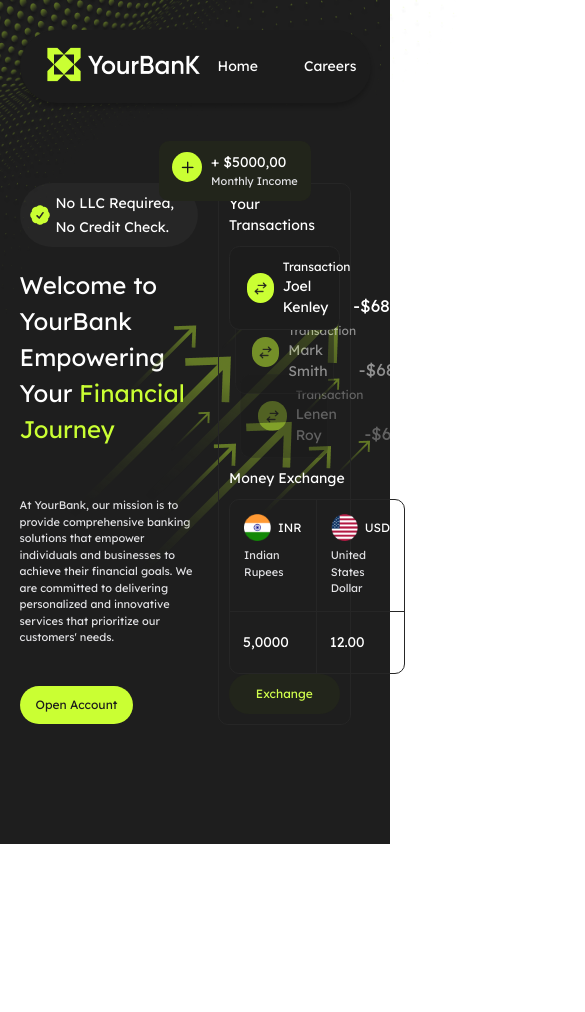
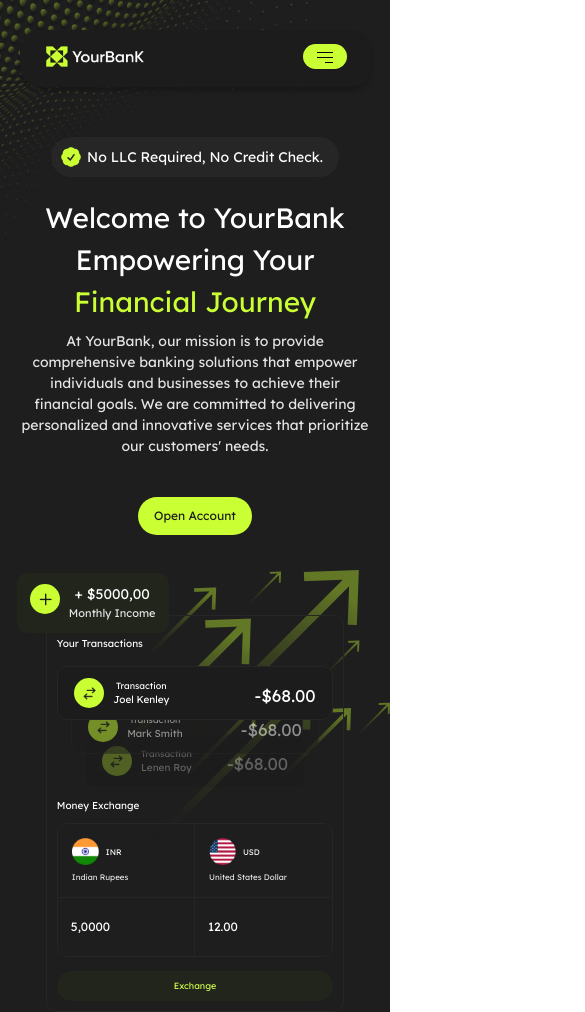
Before and after one commit to I-BroneX-I/Bank, a website built with webpack: page src/index.html in a window 390 px wide. Shown: the top 1012 px of the page, 585 px wide, since content can reach past the window. Before the commit the page ends 844 px from the top, so only its background shows below. Built offline with nearby package versions, Linux system fonts and the light colour scheme; files whose address does not match are found by name.

Commit message:
laptop Header

```diff
--- a/src/index.html
+++ b/src/index.html
@@ -16,10 +16,15 @@
                 <div class="topNav__logo">
                     <a href="">
                         <img src="./assets/images/logo_top.png" alt="logo">
-
                     </a>
                 </div>
                 <nav class="topNav__nav">
+                    <div id="burgetBtn" class="burger">
+                        <hr />
+                        <hr />
+                        <hr />
+                    </div>
+                    <nav id="bodyNav">
                         <li>
                             <a href="">Home</a>
                         </li>
@@ -33,7 +38,9 @@
                             <a href="">Security</a>
                         </li>
                     </nav>
-                <div class="topNav__form">
+
+                </nav>
+                <div id="topForm" class="topNav__form">
                     <div class="singUn">Sing Up</div>
                     <div class="login">Login</div>
                 </div>
--- a/src/index.js
+++ b/src/index.js
@@ -1,3 +1,3 @@
 import './styles/index.scss';
 
-import './scripts/hello'
+import './scripts/header/butgerMenu';
--- /dev/null
+++ b/src/scripts/header/butgerMenu.js
@@ -0,0 +1,9 @@
+'use strict'
+
+const burgetBtn = document.querySelector('#burgetBtn');
+const ul = document.querySelector('#bodyNav');
+
+burgetBtn.addEventListener('click', function(event){
+    this.classList.toggle('activeBurger');
+    ul.classList.toggle('activeUl');
+})
--- a/src/scripts/hello.js
+++ /dev/null
@@ -1 +0,0 @@
-'use strict'
--- a/src/styles/components/header.scss
+++ b/src/styles/components/header.scss
@@ -18,6 +18,10 @@ header {
         position: center;
         background-size: cover;
         background-repeat: no-repeat;
+
+        @media (max-width: 769px) {
+            width: 80%;
+        }
     }
 
     &::after {
@@ -34,14 +38,22 @@ header {
         align-items: center;
 
         background-image: url('./../assets/images/header_bg.png');
+        background-position: right;
+        background-repeat: no-repeat;
 
         @media (max-width: 1440px) {
             right: 20px;
+        }
+        @media (max-width: 769px) {
+            top: 570px;
+            right: 0;
+            width: 90%;
         }
     }
 
     .container {
         padding-top: 50px;
+
         @media (max-width: 1200px) {
             padding-top: 30px;
         }
@@ -50,9 +62,9 @@ header {
     .topNav {
         position: relative;
         z-index: 2;
-        border-radius: 100px;
+        border-radius: 20px;
         padding: 20px 34px;
-        display: grid;
+        display: flex;
         justify-content: space-between;
         align-items: center;
         grid-template-columns: min-content min-content min-content;
@@ -65,13 +77,76 @@ header {
             padding: 14px 24px;
         }
 
+        @media (max-width: 769px) {
+            align-items: start;
+        }
+
+        &__logo {
+            img {
+                width: 150px;
+                height: 40px;
+
+                @media (max-width: 769px) {
+                    width: 100px;
+                    height: 25px;
+                }
+            }
+        }
+
         &__nav {
+            display: grid;
+            align-items: center;
+
+            @media (max-width: 769px) {
+                display: grid;
+                justify-content: end;
+            }
+
+            .burger {
+                display: none;
+
+                @media (max-width: 769px) {
+                    display: grid;
+                    justify-content: center;
+                    align-items: center;
+                    padding: 6px 14px;
+                    width: max-content;
+                    height: 25px;
+
+                    border-radius: 82px;
+
+                    background: $mainColor;
+
+                    hr {
+                        width: 16px;
+                        margin: 2px 0;
+                        height: 1px;
+                        background-color: #000;
+                        border: 0;
+
+                        &:last-child {
+                            width: 8px;
+                            justify-self: end;
+                        }
+                    }
+                }
+            }
+            .activeBurger{
+                background-color: red;
+            }
+            nav {
                 display: grid;
                 grid-template-columns: repeat(4, min-content);
                 gap: 26px;
 
                 @media (max-width: 1200px) {
                     gap: 10px;
+                }
+
+                @media (max-width: 769px) {
+                    display: none;
+                    grid-template-columns: 1fr;
+                    gap: 0;
                 }
 
                 li {
@@ -102,6 +177,14 @@ header {
                     }
                 }
             }
+            .activeUl{
+                display: grid;
+            }
+
+            .close {
+                display: none;
+            }
+        }
 
         &__form {
             display: grid;
@@ -113,6 +196,9 @@ header {
                 gap: 20px;
             }
 
+            @media (max-width: 769px) {
+                display: none;
+            }
             .singUn {
                 font-family: Lexend, sans-serif;
                 font-size: 18px;
@@ -151,6 +237,10 @@ header {
                 }
             }
         }
+
+        .close {
+            display: none;
+        }
     }
 
     .headerContent {
@@ -170,7 +260,15 @@ header {
         }
 
         @media (max-width: 992px) {
+            padding-top: 50px;
             gap: 20px;
+        }
+
+        @media (max-width: 769px) {
+            display: block;
+            padding-right: 0;
+
+            text-align: center;
         }
 
         .textBlock {
@@ -230,6 +328,10 @@ header {
                     font-size: 24px;
                     margin-bottom: 50px;
                 }
+                @media (max-width: 769px) {
+                    font-size: 28px;
+                    margin-bottom: 8px;
+                }
 
                 span {
                     font-family: Lexend;
@@ -246,6 +348,9 @@ header {
 
                     @media (max-width: 992px) {
                         font-size: 24px;
+                    }
+                    @media (max-width: 769px) {
+                        font-size: 28px;
                     }
                 }
             }
@@ -269,6 +374,10 @@ header {
 
                 @media (max-width: 992px) {
                     font-size: 11px;
+                }
+                @media (max-width: 769px) {
+                    font-size: 14px;
+                    text-align: center;
                 }
             }
 
@@ -297,6 +406,9 @@ header {
                     padding: 10px 16px;
                     font-size: 12px;
                 }
+                @media (max-width: 769px) {
+                    margin: 0 auto;
+                }
             }
         }
 
@@ -323,6 +435,13 @@ header {
                 padding: 10px;
             }
 
+            @media (max-width: 769px) {
+                width: 85%;
+                margin: 0 auto;
+                margin-top: 80px;
+                padding-top: 20px;
+            }
+
 
             &__monthly_income {
                 position: absolute;
@@ -339,7 +458,9 @@ header {
                 @media (max-width: 1200px) {
                     padding: 11px 13px;
                 }
-
+                @media (max-width: 769px) {
+                    left: -30px;
+                }
                 .transactions__icon {
                     padding: 9px;
                     height: 40px;
@@ -407,6 +528,10 @@ header {
                 @media (max-width: 992px) {
                     margin-bottom: 10px;
                 }
+                @media (max-width: 769px) {
+                    margin-bottom: 15px;
+                    font-size: 10px;
+                }
             }
 
             &__history_1 {
@@ -438,6 +563,7 @@ header {
             }
 
             .exchange {
+                width: 100%;
                 @media (max-width: 992px) {
                     margin-top: -30px;
                 }
@@ -461,6 +587,10 @@ header {
                     @media (max-width: 992px) {
                         margin-bottom: 10px;
                     }
+                    @media (max-width: 769px) {
+                        font-size: 10px;
+                        text-align: left;
+                    }
                 }
 
                 &__container {
@@ -483,6 +613,9 @@ header {
                     @media (max-width: 992px) {
                         margin: 0;
                     }
+                    // @media (max-width: 769px) {
+                    //     margin: 0 auto;
+                    // }
                 }
 
                 &__currency-1 {
@@ -525,7 +658,11 @@ header {
                 @media (max-width: 1200px) {
                     padding: 11px 20px;
                     font-size: 12px;
-
+                }
+                @media (max-width: 769px) {
+                    margin-top: 14px;
+                    padding: 8px 15px;
+                    font-size: 9px;
                 }
             }
         }
--- a/src/styles/helpers/_extends.scss
+++ b/src/styles/helpers/_extends.scss
@@ -59,6 +59,9 @@
                     @media (max-width: 1200px) {
                         font-size: 12px;
                     }
+                    @media (max-width: 769px) {
+                        font-size: 9px;
+                    }
                 }
 
                 .name {
@@ -72,6 +75,9 @@
 
                     @media (max-width: 1200px) {
                         font-size: 14px;
+                    }
+                    @media (max-width: 769px) {
+                        font-size: 10px;
                     }
                 }
             }
@@ -117,6 +123,11 @@
             margin-right: 9px;
 
             @media (max-width: 1200px) {
+                width: 22px;
+                height: 22px;
+                margin-right: 3px;
+            }
+            @media (max-width: 769px) {
                 width: 27px;
                 height: 27px;
                 margin-right: 7px;
@@ -135,6 +146,9 @@
             @media (max-width: 1200px) {
                 font-size: 12px;
             }
+            @media (max-width: 769px) {
+                font-size: 8px;
+            }
         }
     }
 
@@ -149,6 +163,10 @@
 
         @media (max-width: 1200px) {
             font-size: 11px;
+        }
+        @media (max-width: 769px) {
+            font-size: 8px;
+            text-align: left;
         }
     }
 }
@@ -168,4 +186,8 @@
         padding: 20px 13px;
         font-size: 14px;
     }
+    @media (max-width: 769px) {
+        font-size: 12px;
+        text-align: left;
+    }
 }
```
Lines whose indentation alone changed are shown as unchanged.
